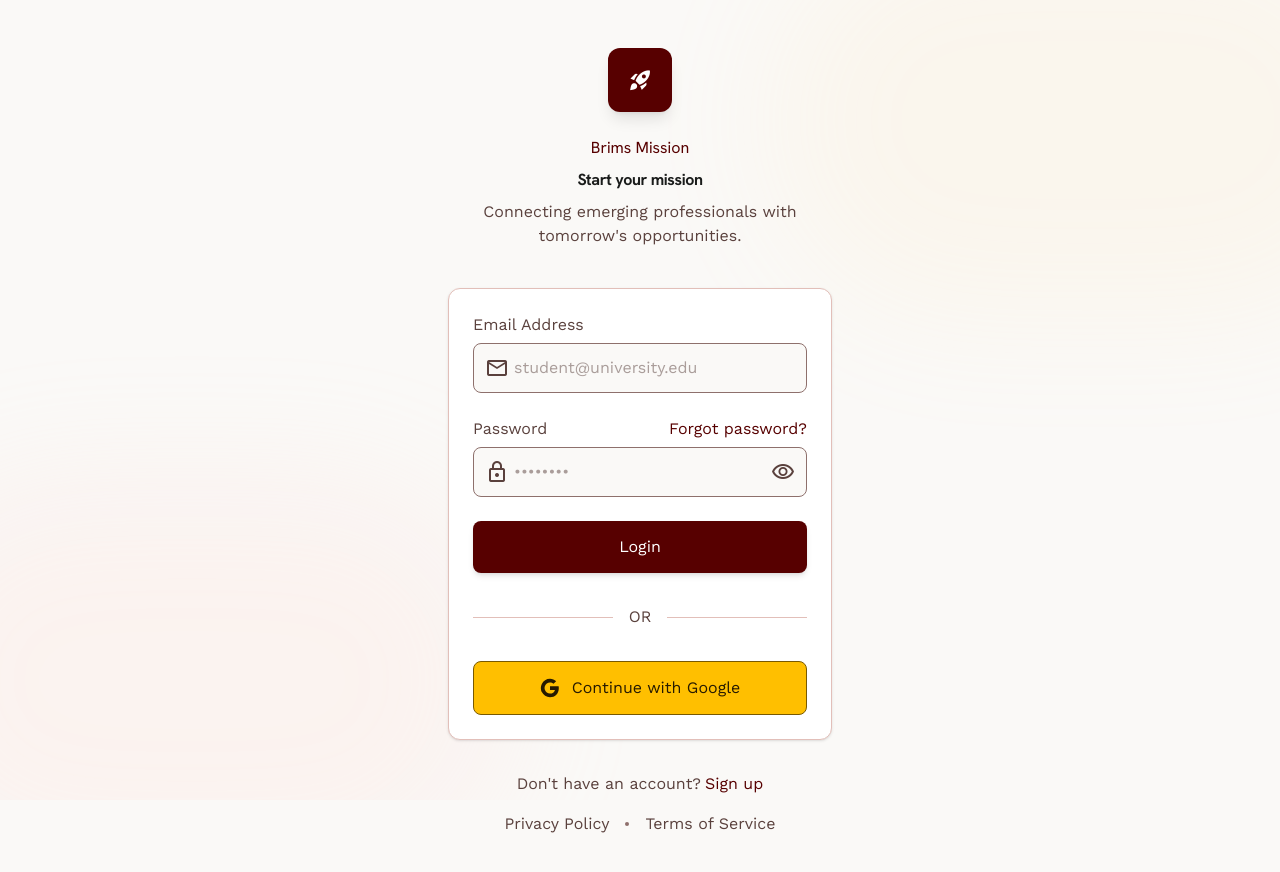
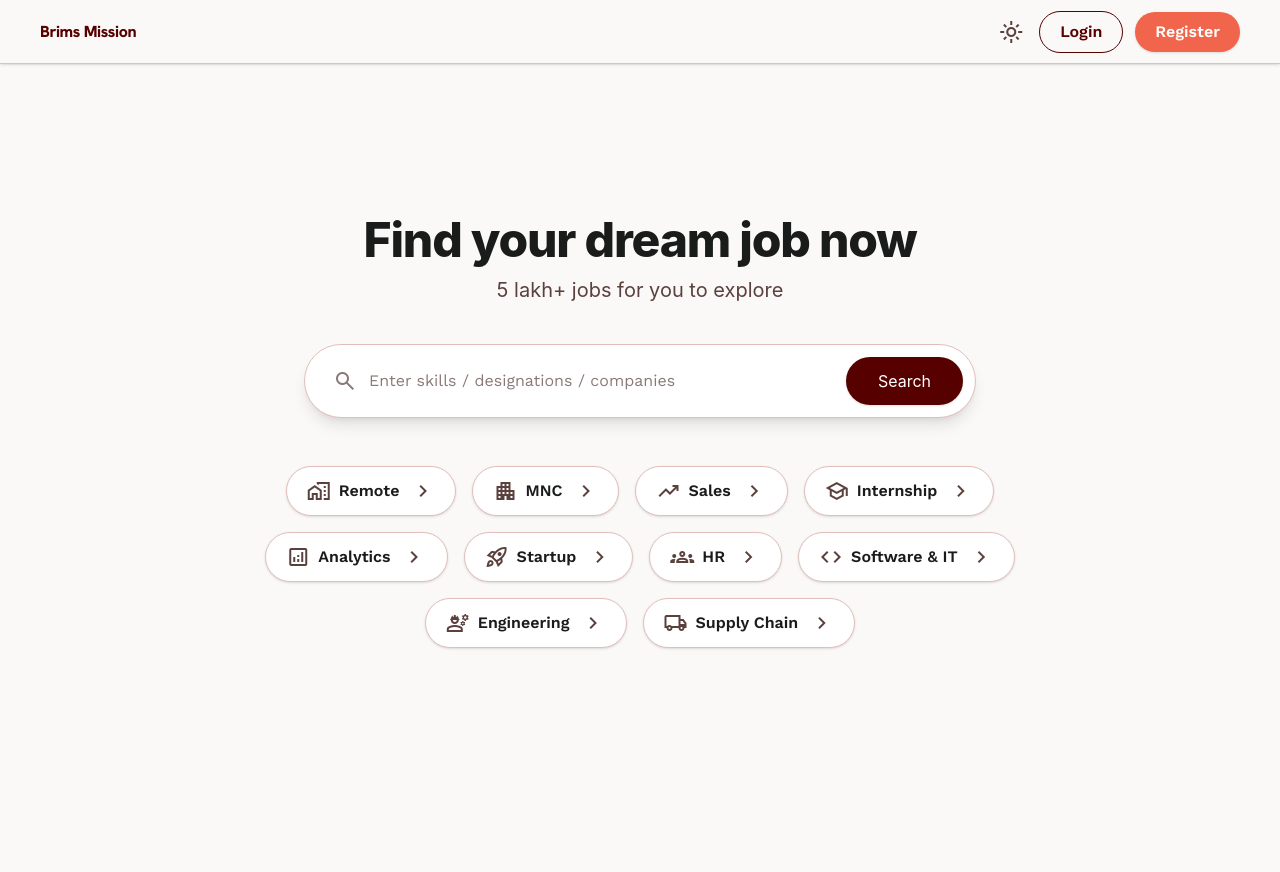
Before and after one commit to Pushpak5749/brims-mission, a React (Vite) app: page / in a window 1280 px wide. Before the commit this address led to /login. Shown: the top 872 px of the page. Built offline with nearby package versions, Linux system fonts and the light colour scheme; no server answers.

Commit message:
Implement Naukri-style unauthenticated Landing Page

```diff
--- a/src/components/BottomNavBar.jsx
+++ b/src/components/BottomNavBar.jsx
@@ -1,8 +1,12 @@
 import React from 'react';
 import { Link, useLocation } from 'react-router-dom';
+import { useAuth } from '../context/AuthContext';
 
 export default function BottomNavBar() {
   const location = useLocation();
+  const { currentUser } = useAuth();
+
+  if (!currentUser) return null;
 
   const navItems = [
     { path: '/', icon: 'person', label: 'Profile' },
--- a/src/components/TopAppBar.jsx
+++ b/src/components/TopAppBar.jsx
@@ -28,11 +28,13 @@ export default function TopAppBar() {
         </Link>
       </div>
 
+      {currentUser && (
         <div className="hidden md:flex items-center gap-8">
           <Link to="/discover" className="text-on-surface-variant hover:text-primary font-bold font-label-md text-label-md transition-colors">Discover</Link>
           <Link to="/network" className="text-on-surface-variant hover:text-primary font-bold font-label-md text-label-md transition-colors">Network</Link>
           <Link to="/jobs" className="text-on-surface-variant hover:text-primary font-bold font-label-md text-label-md transition-colors">Jobs</Link>
         </div>
+      )}
 
 
 
@@ -95,9 +97,14 @@ export default function TopAppBar() {
             </AnimatePresence>
           </div>
         ) : (
-          <Link to="/login" className="w-10 h-10 rounded-full overflow-hidden border border-outline-variant hover:opacity-80 transition-opacity bg-surface-container-high flex items-center justify-center ml-2" title="Go to Login Page">
-            <span className="material-symbols-outlined text-on-surface-variant">person</span>
+          <div className="flex items-center gap-3">
+            <Link to="/login" className="px-5 py-2 rounded-full border border-primary text-primary font-label-md font-bold hover:bg-primary/5 transition-colors hidden sm:block">
+              Login
             </Link>
+            <Link to="/login" className="px-5 py-2 rounded-full bg-[#f1654c] text-white font-label-md font-bold hover:bg-[#d85842] transition-colors shadow-sm">
+              Register
+            </Link>
+          </div>
         )}
       </div>
     </header>
--- /dev/null
+++ b/src/pages/Landing.jsx
@@ -0,0 +1,82 @@
+import React from 'react';
+import { motion } from 'framer-motion';
+import { useNavigate } from 'react-router-dom';
+
+export default function Landing() {
+  const navigate = useNavigate();
+
+  const handleInteract = () => {
+    navigate('/login');
+  };
+
+  const categories = [
+    { icon: 'home_work', label: 'Remote' },
+    { icon: 'apartment', label: 'MNC' },
+    { icon: 'trending_up', label: 'Sales' },
+    { icon: 'school', label: 'Internship' },
+    { icon: 'analytics', label: 'Analytics' },
+    { icon: 'rocket_launch', label: 'Startup' },
+    { icon: 'groups', label: 'HR' },
+    { icon: 'code', label: 'Software & IT' },
+    { icon: 'engineering', label: 'Engineering' },
+    { icon: 'local_shipping', label: 'Supply Chain' },
+  ];
+
+  return (
+    <div className="min-h-screen bg-surface flex flex-col items-center justify-center pt-16 px-4">
+      <motion.div
+        initial={{ opacity: 0, y: 20 }}
+        animate={{ opacity: 1, y: 0 }}
+        transition={{ duration: 0.5 }}
+        className="text-center w-full max-w-4xl"
+      >
+        <h1 className="text-4xl md:text-5xl font-extrabold text-on-surface mb-3 tracking-tight">
+          Find your dream job now
+        </h1>
+        <p className="text-lg md:text-xl text-on-surface-variant mb-10">
+          5 lakh+ jobs for you to explore
+        </p>
+
+        {/* Search Bar */}
+        <div
+          onClick={handleInteract}
+          className="bg-surface-container-lowest border border-outline-variant rounded-full shadow-lg p-2 md:p-3 flex items-center justify-between mx-auto w-full max-w-2xl cursor-pointer hover:shadow-xl hover:border-primary transition-all group"
+        >
+          <div className="flex items-center flex-grow px-4 opacity-70 group-hover:opacity-100 transition-opacity">
+            <span className="material-symbols-outlined text-on-surface-variant text-2xl mr-3">search</span>
+            <span className="text-on-surface-variant font-body-lg truncate">Enter skills / designations / companies</span>
+          </div>
+          <button className="bg-primary text-white font-label-lg px-8 py-3 rounded-full hover:bg-primary/90 transition-colors shadow-sm whitespace-nowrap">
+            Search
+          </button>
+        </div>
+
+        {/* Categories Grid */}
+        <motion.div
+          initial={{ opacity: 0 }}
+          animate={{ opacity: 1 }}
+          transition={{ delay: 0.3, duration: 0.5 }}
+          className="mt-12 flex flex-wrap justify-center gap-4"
+        >
+          {categories.map((cat, index) => (
+            <button
+              key={index}
+              onClick={handleInteract}
+              className="bg-surface-container-lowest border border-outline-variant rounded-full px-5 py-3 flex items-center gap-2 hover:border-primary hover:text-primary transition-colors group shadow-sm hover:shadow-md"
+            >
+              <span className="material-symbols-outlined text-on-surface-variant group-hover:text-primary transition-colors text-[20px]">
+                {cat.icon}
+              </span>
+              <span className="font-label-md font-bold text-on-surface group-hover:text-primary transition-colors">
+                {cat.label}
+              </span>
+              <span className="material-symbols-outlined text-on-surface-variant group-hover:text-primary transition-colors text-[18px] ml-1">
+                chevron_right
+              </span>
+            </button>
+          ))}
+        </motion.div>
+      </motion.div>
+    </div>
+  );
+}
--- a/src/pages/Profile.jsx
+++ b/src/pages/Profile.jsx
@@ -6,6 +6,7 @@ import ProfilePhotoModal from '../components/ProfilePhotoModal';
 import ProfileInfoModal from '../components/ProfileInfoModal';
 import StudentProfileEditor from '../components/StudentProfileEditor';
 import RecruiterProfileEditor from '../components/RecruiterProfileEditor';
+import Landing from './Landing';
 
 export default function Profile() {
   const { currentUser, updateProfileInfo } = useAuth();
@@ -67,7 +68,6 @@ export default function Profile() {
 
   useEffect(() => {
     if (!currentUser) {
-      navigate('/login');
       return;
     }
 
@@ -99,7 +99,9 @@ export default function Profile() {
     updateProfileInfo(newData);
   };
 
-  if (!currentUser) return null;
+  if (!currentUser) {
+    return <Landing />;
+  }
 
   return (
     <div className="pt-20 pb-24 md:pb-8 min-h-screen container mx-auto max-w-[1000px] px-margin-mobile md:px-margin-desktop">
```
Lines whose indentation alone changed are shown as unchanged.
